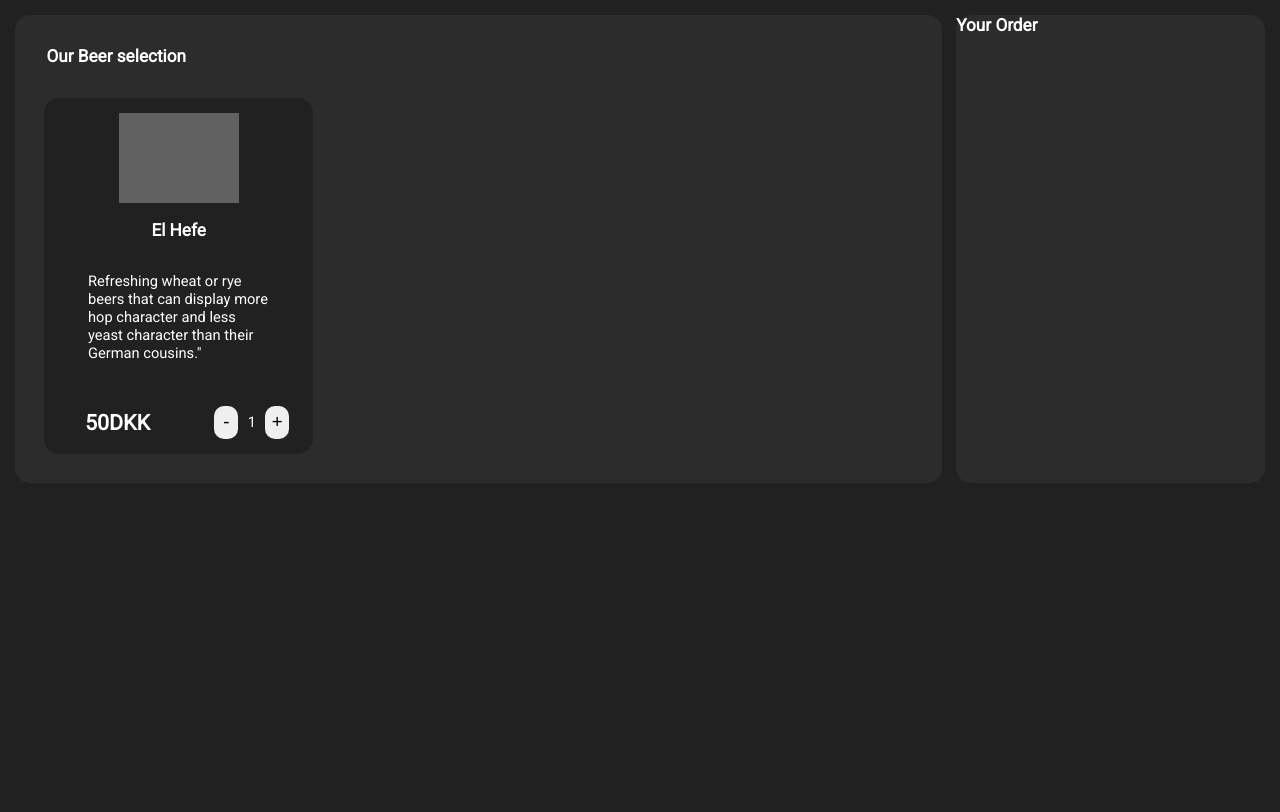
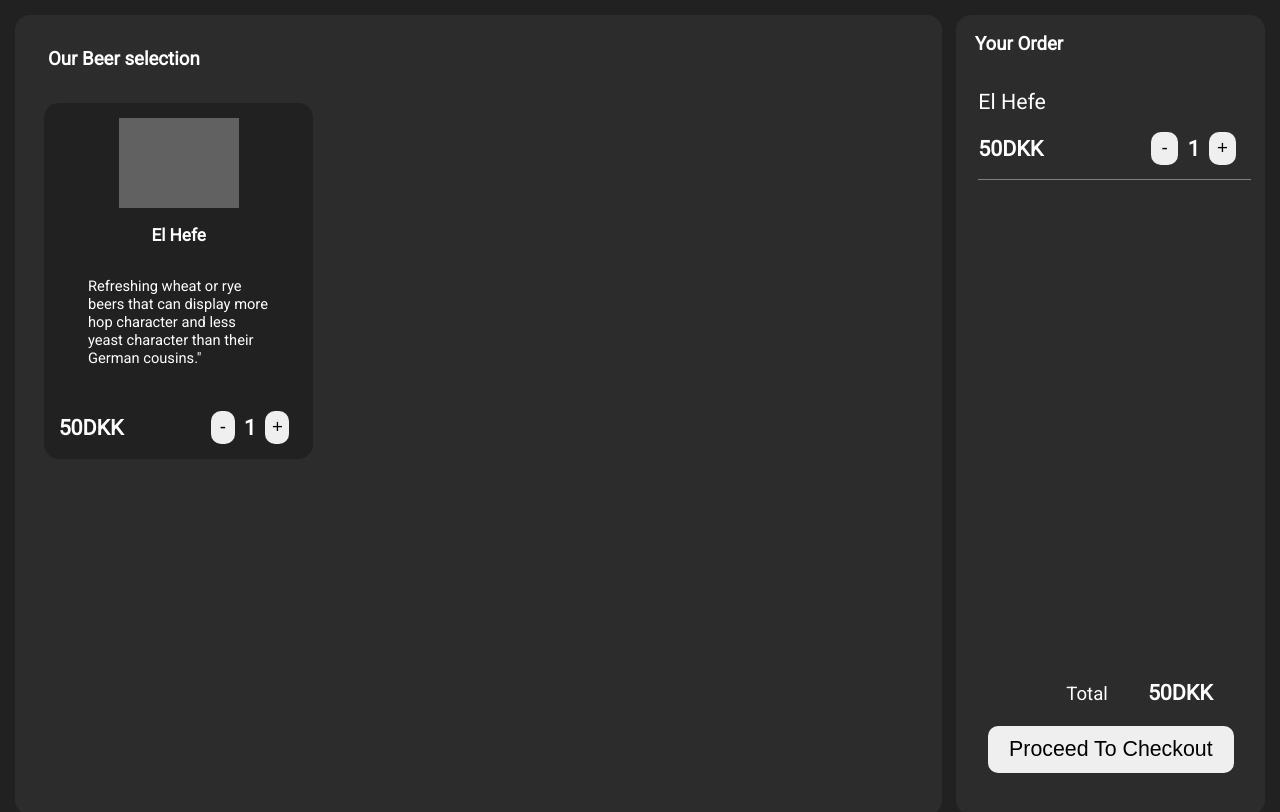
Before and after one commit to Klajdi44/Foobar-orderForm, a React (Create React App) app: page / in a window 1280 px wide. Shown: the top 812 px of the page. Built offline with nearby package versions, Linux system fonts and the light colour scheme; grey boxes are pictures that could not be loaded.

Commit message:
overall order

```diff
--- a/src/App.css
+++ b/src/App.css
@@ -57,6 +57,7 @@ body {
   grid-template-areas: "menu order";
   grid-template-columns: 3fr 1fr;
   gap: 1em;
+  min-height: 100vh;
 }
 
 .menu {
@@ -71,11 +72,14 @@ body {
   flex-wrap: wrap;
   justify-content: flex-start;
   align-items: flex-start;
+  align-content: flex-start;
 }
 
 .menu > h1 {
   width: 100%;
   padding: 1em;
+  font-size: var(--header-font-size);
+  font-weight: var(--header-font-weight);
 }
 
 .menu-card {
@@ -107,21 +111,30 @@ body {
   padding: 1em 2em 3em 2em;
 }
 
-.menu-order {
+.menu-order,
+.menu-order_order {
   display: flex;
   flex-direction: row;
   flex-wrap: nowrap;
-  justify-content: flex-end;
+  justify-content: flex-start;
   align-items: center;
 }
 
-.menu-order > h3 {
-  width: 50%;
+.menu-order > h3,
+.menu-order_order > h3 {
+  width: 60%;
   font-size: var(--big-header-font-size);
   font-weight: var(--header-font-weight);
 }
 
-.menu-order > button {
+.menu-order > span,
+.menu-order_order > span {
+  font-size: var(--big-header-font-size);
+  font-weight: var(--header-font-weight);
+}
+
+.menu-order > button,
+.menu-order_order > button {
   margin: 0 0.5em;
   padding: 0.3em;
   width: 10%;
@@ -130,9 +143,79 @@ body {
   font-size: var(--header-font-size);
 }
 
+/* Order edit */
 .order {
   grid-area: order;
   border-radius: var(--border-radius);
   color: var(--main-font-color);
   background: var(--wrapper-bg-color);
 }
+
+.order-flex {
+  display: flex;
+  flex-direction: column;
+  flex-wrap: nowrap;
+  justify-content: space-evenly;
+  height: 90%;
+  max-height: 100%;
+}
+
+.order > h1 {
+  width: 100%;
+  padding: 1em;
+  font-size: var(--header-font-size);
+  font-weight: var(--header-font-weight);
+}
+
+.order-cards {
+  padding: 1em;
+}
+
+.order-cards > ul {
+  margin-left: 0.5em;
+}
+
+.order-cards > ul > li {
+  list-style: none;
+  padding: 1em 0;
+  border-bottom: 1px solid gray;
+}
+
+.order-cards > ul > li:first-child {
+  padding: 0 0 1em 0;
+}
+
+.order-cards > ul > li > h1 {
+  font-size: var(--big-header-font-size);
+  font-weight: 500;
+}
+
+.order-price {
+  align-self: center;
+  margin-top: auto;
+}
+
+.overall-price {
+  text-align: right;
+}
+
+.overall-price > h1 {
+  display: inline;
+  padding: 0 1em;
+  font-size: var(--header-font-size);
+  font-weight: 400;
+}
+
+.overall-price > span {
+  padding: 0 1em;
+  font-size: var(--big-header-font-size);
+  font-weight: var(--header-font-weight);
+}
+
+.order-price > button {
+  padding: 0.5em 1em;
+  margin: 1em 0;
+  border: none;
+  border-radius: 10px;
+  font-size: var(--big-header-font-size);
+}
--- a/src/components/Menu.js
+++ b/src/components/Menu.js
@@ -21,6 +21,31 @@ function Menu(props) {
 
       <div className="order">
         <h1>Your Order</h1>
+        <div className="order-flex">
+          <div className="order-cards">
+            <ul>
+              <li>
+                <h1>El Hefe</h1>
+                <br />
+                <div className="menu-order_order">
+                  <h3>50DKK</h3>
+                  <button>-</button>
+                  <span>1</span>
+                  <button>+</button>
+                </div>
+              </li>
+            </ul>
+          </div>
+          <div className="order-price">
+            <div className="overall-price">
+              <h1>Total</h1>
+              <span>50DKK</span>
+              <br />
+            </div>
+
+            <button>Proceed To Checkout</button>
+          </div>
+        </div>
       </div>
     </article>
   );
```
